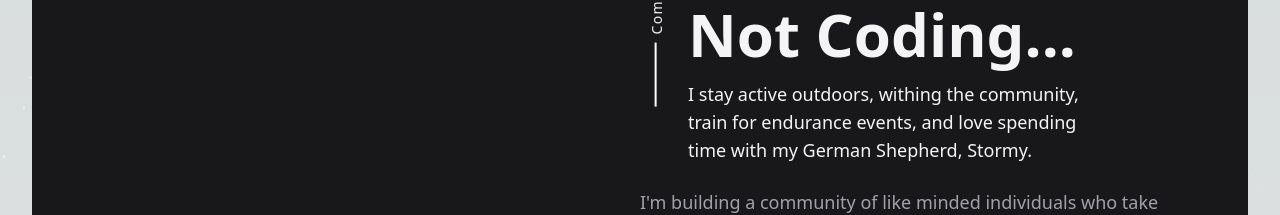
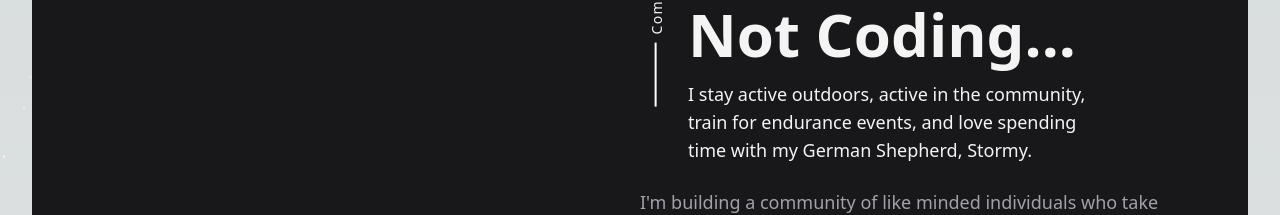
Before and after one commit to john-sprague/code-by-spraguejdev, a React (Vite) app: page /my-journey in a window 1280 px wide. Shown: the part 565-780 px from the top of the page. Built offline with nearby package versions, Linux system fonts and the light colour scheme.

Commit message:
fix: spelling typo

```diff
--- a/src/routes/MyJourney.tsx
+++ b/src/routes/MyJourney.tsx
@@ -16,7 +16,7 @@ const MyJourney: React.FC = () => {
         />
         <Section
           title="When I’m Not Coding..."
-          subtitle="I stay active outdoors, withing the community, train for endurance events, and love spending time with my German Shepherd, Stormy."
+          subtitle="I stay active outdoors, active in the community, train for endurance events, and love spending time with my German Shepherd, Stormy."
           verticalLineText="Community"
           isDarkMode={false}
         >
```
